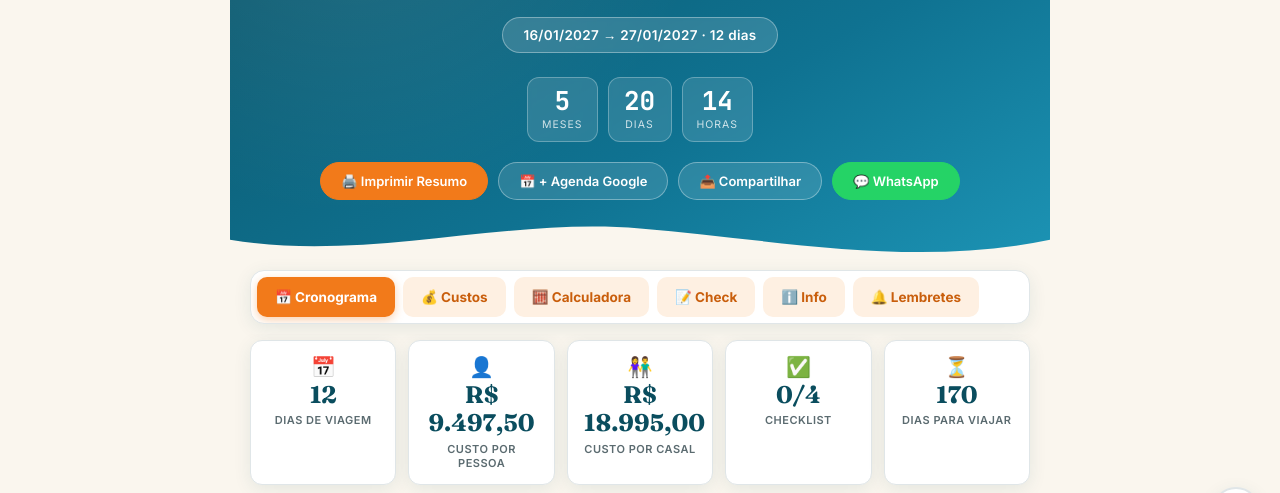
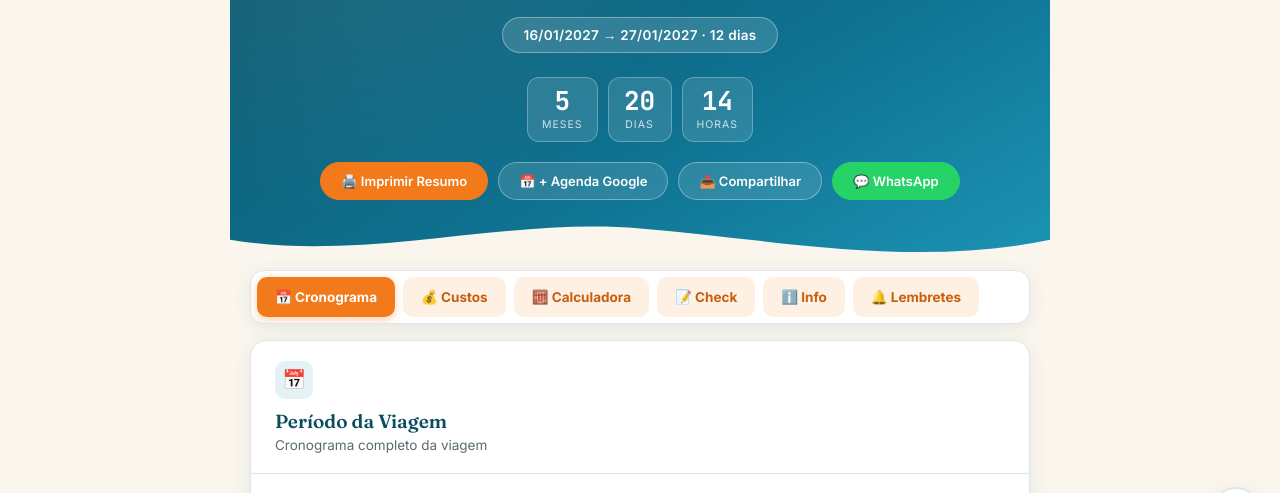
Before and after one commit to xtiagonn-collab/base2, a plain HTML site: page index.html in a window 1280 px wide. Shown: the part 245-738 px from the top of the page. Drawn offline with Linux system fonts and the light colour scheme.

Commit message:
Update index.html

```diff
--- a/index.html
+++ b/index.html
@@ -489,44 +489,6 @@
 
   footer.rodape{ text-align:center; padding:26px 20px 0; font-size:12px; color:var(--text-secondary); }
 
-  /* ===================== DASHBOARD / RESUMO EXECUTIVO ===================== */
-  .dashboard-grid {
-    display:grid;
-    grid-template-columns:repeat(auto-fit, minmax(140px, 1fr));
-    gap:12px;
-    margin-bottom:20px;
-  }
-  .dash-card {
-    background:var(--bg-card);
-    border:1px solid var(--border-color);
-    border-radius:12px;
-    padding:14px 16px;
-    text-align:center;
-    box-shadow:var(--shadow);
-    transition:transform 0.2s ease;
-  }
-  .dash-card:hover { transform:translateY(-2px); }
-  .dash-card .dash-num {
-    font-family:'Fraunces', serif;
-    font-size:24px;
-    font-weight:700;
-    color:var(--ocean-deep);
-    line-height:1.2;
-  }
-  .dash-card .dash-label {
-    font-size:11px;
-    color:var(--text-secondary);
-    text-transform:uppercase;
-    letter-spacing:0.5px;
-    font-weight:600;
-    margin-top:4px;
-  }
-  .dash-card .dash-icon {
-    font-size:20px;
-    display:block;
-    margin-bottom:2px;
-  }
-
   /* ===================== LEMBRETES ===================== */
   .lembrete-item {
     display:flex;
@@ -625,7 +587,7 @@
   @media print{
     .nav-wrap, .add-item-form, .remover-item, .toast, .calc-acoes,
     .hero-actions, .toggle-custos, .add-lembrete-form,
-    .dashboard-grid, .dica-dia { display:none !important; }
+    .dica-dia { display:none !important; }
     .painel{ display:block !important; }
     .hero{ -webkit-print-color-adjust:exact; print-color-adjust:exact; }
     .card{ box-shadow:none; border:1px solid #ccc; break-inside:avoid; }
@@ -647,8 +609,6 @@
     .calc-linha.destaque{ border-top-color:rgba(255,255,255,0.4) !important; }
     .toggle-btn.selecionado{ background:#f0e8d8 !important; }
     tr.subtotal td{ background:#f0e8d8 !important; }
-    .dash-card{ border:1px solid #ddd !important; background:white !important; }
-    .dash-card .dash-num{ color:#0a4d5e !important; }
     .lembrete-item{ background:#f5f5f5 !important; }
     .card-topo h2{ color:#0a4d5e !important; }
     .card-topo p{ color:#555 !important; }
@@ -662,7 +622,6 @@
     .nav-wrap{ padding:12px 14px 8px; }
     .card-corpo{ padding:18px 16px 20px; }
     .card-topo{ padding:16px 18px; }
-    .dashboard-grid{ grid-template-columns:1fr 1fr 1fr; }
     .hero-actions .btn-hero{ padding:8px 14px; font-size:12px; }
 
     table.tabela-flex, table.tabela-flex thead, table.tabela-flex tbody,
@@ -748,35 +707,6 @@
   </div>
 
   <div class="conteudo">
-
-    <!-- ===================== DASHBOARD ===================== -->
-    <div class="dashboard-grid" id="dashboard">
-      <div class="dash-card">
-        <span class="dash-icon">📅</span>
-        <div class="dash-num" id="dash-dias">12</div>
-        <div class="dash-label">Dias de viagem</div>
-      </div>
-      <div class="dash-card">
-        <span class="dash-icon">👤</span>
-        <div class="dash-num" id="dash-custo">R$ 9.497</div>
-        <div class="dash-label">Custo por pessoa</div>
-      </div>
-      <div class="dash-card">
-        <span class="dash-icon">👫</span>
-        <div class="dash-num" id="dash-custo-casal">R$ 14.960</div>
-        <div class="dash-label">Custo por casal</div>
-      </div>
-      <div class="dash-card">
-        <span class="dash-icon">✅</span>
-        <div class="dash-num" id="dash-check">0/4</div>
-        <div class="dash-label">Checklist</div>
-      </div>
-      <div class="dash-card">
-        <span class="dash-icon">⏳</span>
-        <div class="dash-num" id="dash-faltam">—</div>
-        <div class="dash-label">Dias para viajar</div>
-      </div>
-    </div>
 
     <!-- ===================== CRONOGRAMA ===================== -->
     <section id="cronograma" class="painel ativo" role="tabpanel" aria-labelledby="tab-cronograma">
@@ -1309,8 +1239,6 @@
     barra.style.width = pct + '%';
     label.textContent = feitos + ' de ' + total + ' concluídos';
     pctLabel.textContent = pct + '%';
-    // Atualiza dashboard
-    document.getElementById('dash-check').textContent = feitos + '/' + total;
   }
 
   function ativarItem(item){
@@ -1432,10 +1360,8 @@
       var agora = new Date().getTime();
       var dif = dataViagem - agora;
       var contadorEl = document.getElementById('contador');
-      var dashFaltam = document.getElementById('dash-faltam');
       if (dif <= 0){
         contadorEl.classList.add('encerrado');
-        dashFaltam.textContent = '0';
         return;
       }
       var totalDias = Math.floor(dif / (1000*60*60*24));
@@ -1445,7 +1371,6 @@
       document.getElementById('ct-meses').textContent = meses;
       document.getElementById('ct-dias').textContent = dias;
       document.getElementById('ct-horas').textContent = horas;
-      dashFaltam.textContent = totalDias;
     }
     atualizarContador();
     setInterval(atualizarContador, 60000);
@@ -1490,10 +1415,6 @@
 
     document.getElementById('calc-total-pessoa').textContent = formatarBRL(totalPorPessoa);
     document.getElementById('calc-total-geral').textContent = formatarBRL(totalGeral);
-
-    // Atualiza dashboard com ambos os valores
-    document.getElementById('dash-custo').textContent = formatarBRL(totalPorPessoa);
-    document.getElementById('dash-custo-casal').textContent = formatarBRL(totalPorPessoa * 2);
 
     var barraEl = document.getElementById('calc-barra');
     var legendaEl = document.getElementById('calc-legenda');
@@ -1592,12 +1513,10 @@
     var agora = new Date();
     var dataFormatada = agora.toLocaleDateString('pt-BR');
 
-    // Pega dados do dashboard
-    var dias = document.getElementById('dash-dias').textContent;
-    var custoPessoa = document.getElementById('dash-custo').textContent;
-    var custoCasal = document.getElementById('dash-custo-casal').textContent;
-    var check = document.getElementById('dash-check').textContent;
-    var faltam = document.getElementById('dash-faltam').textContent;
+    // Pega dados da página
+    var dias = document.querySelector('.resumo-box .total span:last-child').textContent;
+    var custoPessoa = document.querySelector('#custo-individual .resumo-box .total span:last-child').textContent;
+    var custoCasal = document.querySelector('#custo-casal .resumo-box .total span:last-child').textContent;
 
     // Pega dados dos lembretes
     var lembretes = [];
@@ -1624,13 +1543,12 @@
 '🌊 *PLANEJAMENTO DA VIAGEM — RECIFE/PE 2027*\n' +
 '━━━━━━━━━━━━━━━━━━━━━━━━━━━\n' +
 '📅 *Período:* 16/01/2027 a 27/01/2027 (' + dias + ' dias)\n' +
-'⏳ *Faltam:* ' + faltam + ' dias para viajar\n' +
 '\n' +
 '💰 *CUSTOS ESTIMADOS*\n' +
 '👤 Por pessoa: ' + custoPessoa + '\n' +
 '👫 Por casal: ' + custoCasal + '\n' +
 '\n' +
-'📝 *CHECKLIST (' + check + ' concluídos)*\n' +
+'📝 *CHECKLIST*\n' +
 textoCheck + '\n' +
 '\n' +
 '🔔 *LEMBRETES*\n' +
```
